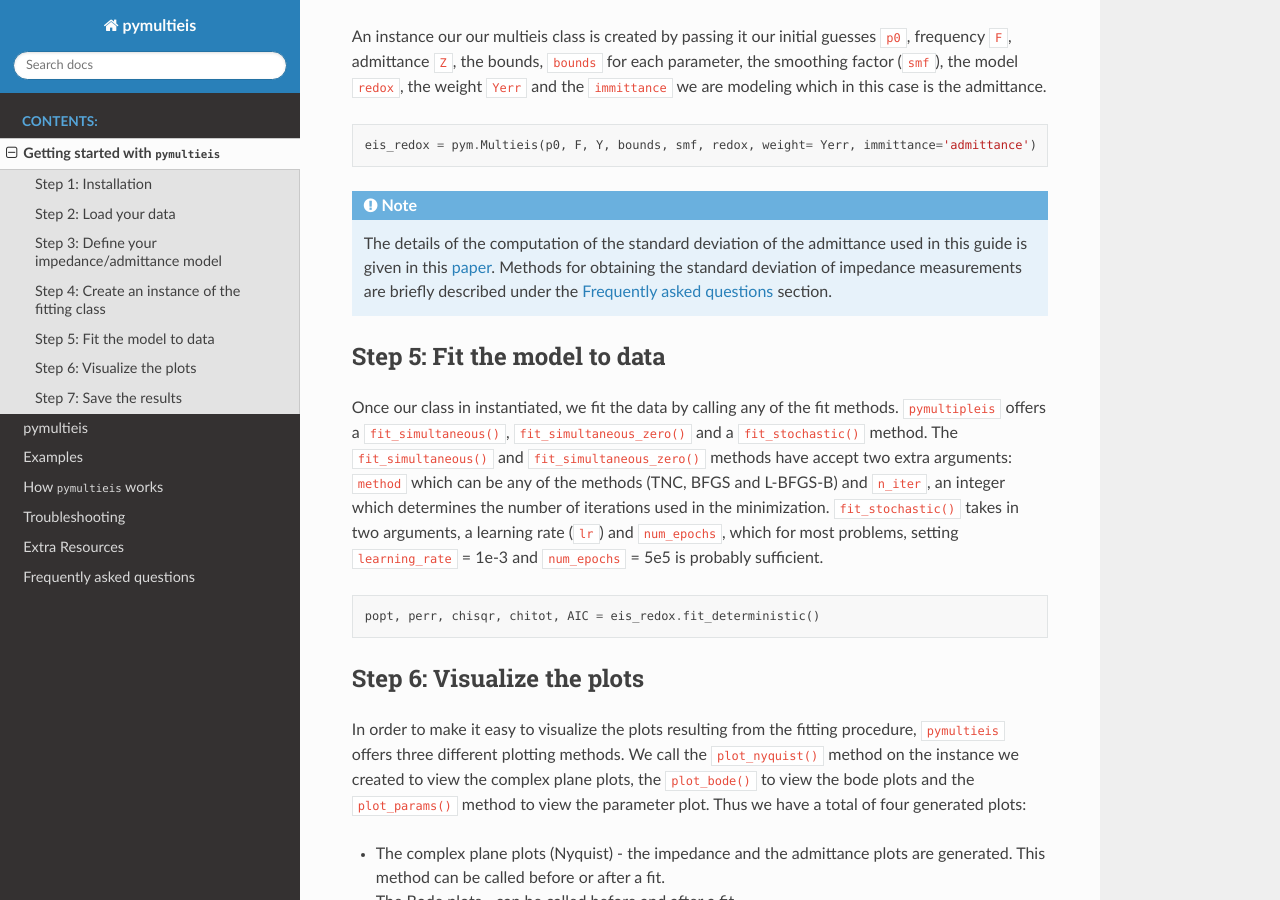
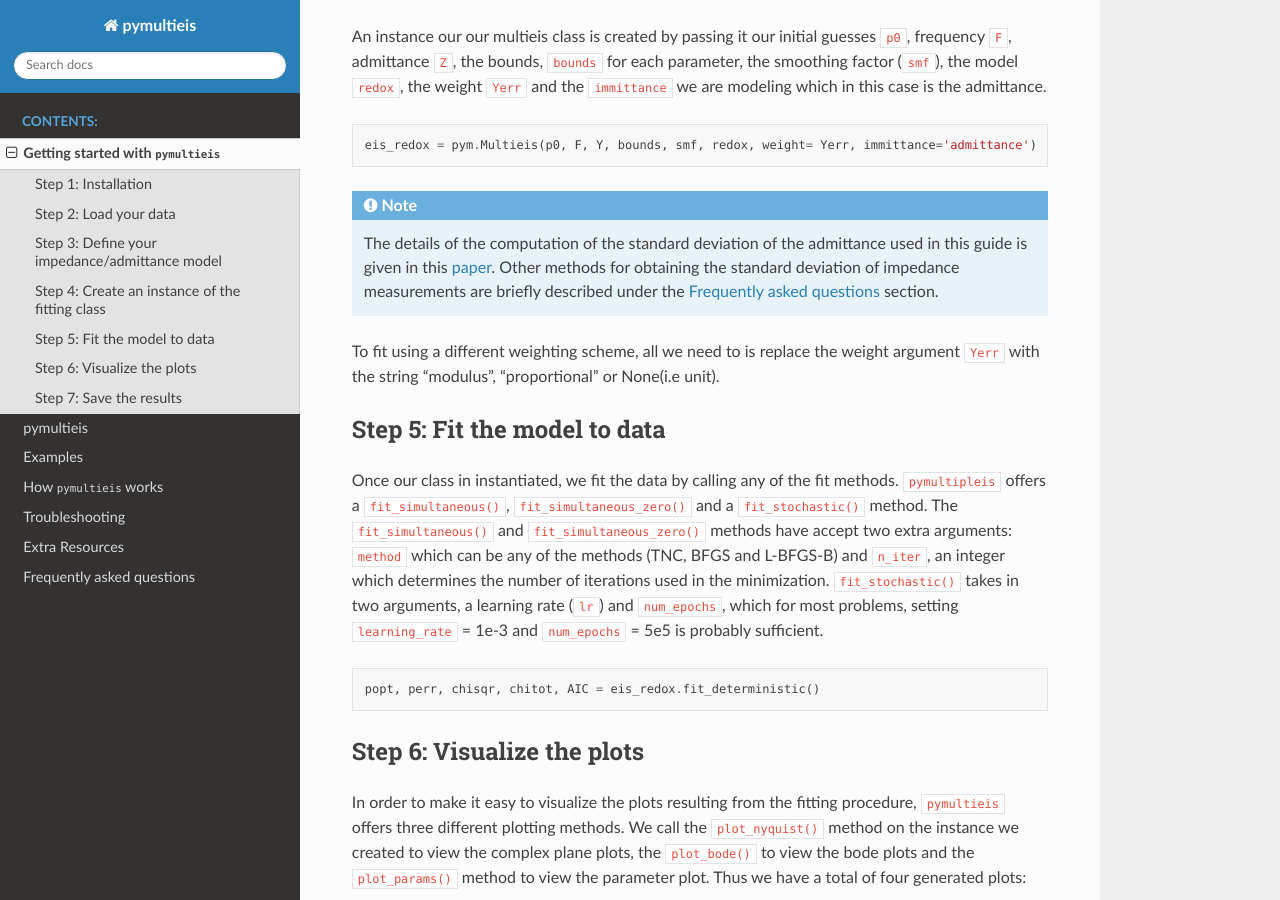
Before and after one commit to richinex/pymultieis, a Sphinx documentation site: the page built from docs/source/quick-start-guide.rst, in a window 1280 px wide and 900 px high, scrolled down 4027 px. Built offline with Sphinx 7.4.7 and the Read the Docs theme 2.0.0, drawn with Linux system fonts in a browser that asks for light colours; pages that are not in the unit, such as notebooks, are missing from menus.

Commit message:
Updated docs

```diff
--- a/docs/source/quick-start-guide.rst
+++ b/docs/source/quick-start-guide.rst
@@ -175,8 +175,9 @@ and the :code:`immittance` we are modeling which in this case is the admittance.
 
    The details of the computation of the standard deviation of the admittance used in this guide is given
    in this `paper <https://doi.org/10.1002/celc.202200109>`_.
-   Methods for obtaining the standard deviation of impedance measurements are briefly described under the :ref:`FAQ-label` section.
+   Other methods for obtaining the standard deviation of impedance measurements are briefly described under the :ref:`FAQ-label` section.
 
+To fit using a different weighting scheme, all we need to is replace the weight argument ``Yerr`` with the string "modulus", "proportional" or None(i.e unit).
 
 Step 5: Fit the model to data
 =======================================
```
